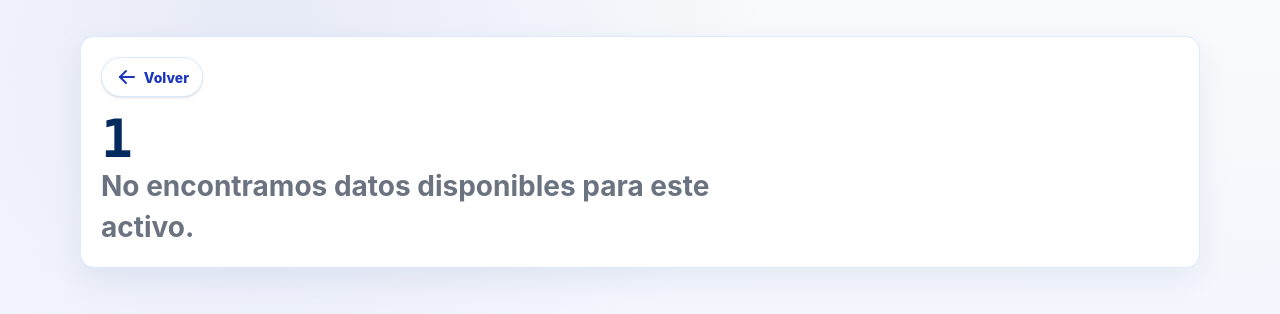
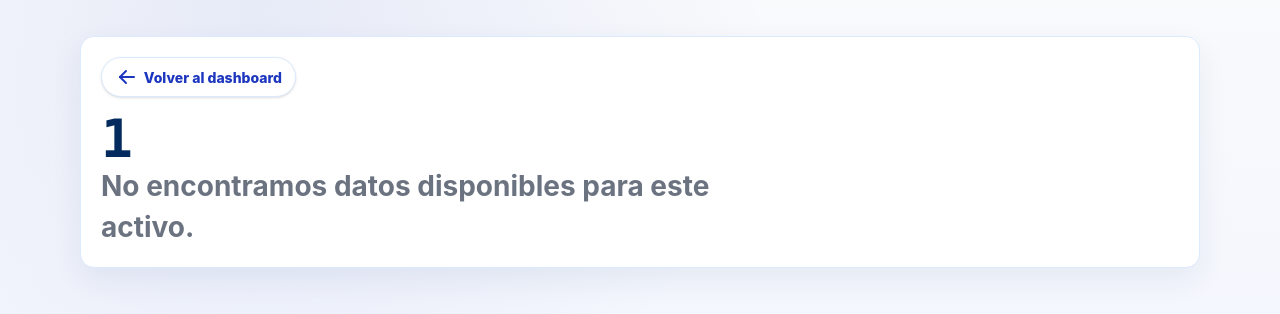
Before and after one commit to emanueltivano/argentina-market-tracker, a Next.js app: page /stocks/1 in a window 1280 px wide. Shown: the top 314 px of the page. Built offline with nearby package versions, Linux system fonts and the light colour scheme; no server answers.

Commit message:
fix(stock-detail): restore history accessibility

```diff
--- a/src/app/dashboard/components/StockDetailsContent.tsx
+++ b/src/app/dashboard/components/StockDetailsContent.tsx
@@ -192,9 +192,9 @@ export default function StockDetailsContent({
         <div className="stock-history-header">
           <div className="stock-history-heading">
             <div>
-              <h3 id="stock-history-title" className="stock-history-title">
+              <h2 id="stock-history-title" className="stock-history-title">
                 Histórico
-              </h3>
+              </h2>
               <p className="stock-history-subtitle">
                 {HISTORY_RANGE_LABEL[historyRange]}:{' '}
                 {historyStatus === 'success' && historyVariation !== null ? (
@@ -235,7 +235,7 @@ export default function StockDetailsContent({
         {historyStatus === 'empty' && (
           <div className="stock-history-state">
             <strong>Sin histórico disponible</strong>
-            <span>No hay datos históricos para este período.</span>
+            <span>No hay datos históricos para este rango.</span>
           </div>
         )}
 
--- a/src/app/stocks/[symbol]/StockDetailPageClient.tsx
+++ b/src/app/stocks/[symbol]/StockDetailPageClient.tsx
@@ -19,7 +19,6 @@ import StockDetailsContent from '@/app/dashboard/components/StockDetailsContent'
 import StockFavoriteButton from '@/app/dashboard/components/StockFavoriteButton'
 import { getVariationSeverityClass } from '@/app/dashboard/components/stockVariationSeverity'
 import { useFavoriteStocks } from '@/app/dashboard/hooks/useFavoriteStocks'
-import path from 'path/win32'
 
 type StockDetailPageClientProps = {
   symbol: string
@@ -135,7 +134,7 @@ export default function StockDetailPageClient({
               <path d="M5 12l6 6" />
               <path d="M5 12l6 -6" />
             </svg>
-            Volver
+            Volver al dashboard
           </Link>
           <h1>Activo inválido</h1>
           <p>La URL no incluye un símbolo válido para consultar.</p>
@@ -158,7 +157,7 @@ export default function StockDetailPageClient({
               <path d="M5 12l6 6" />
               <path d="M5 12l6 -6" />
             </svg>
-            Volver
+            Volver al dashboard
           </Link>
           <h1>{normalizedSymbol}</h1>
           <p>Cargando detalle del activo...</p>
@@ -181,7 +180,7 @@ export default function StockDetailPageClient({
               <path d="M5 12l6 6" />
               <path d="M5 12l6 -6" />
             </svg>
-            Volver
+            Volver al dashboard
           </Link>
           <h1>No se pudo cargar {normalizedSymbol}</h1>
           <p>
@@ -207,7 +206,7 @@ export default function StockDetailPageClient({
               <path d="M5 12l6 6" />
               <path d="M5 12l6 -6" />
             </svg>
-            Volver
+            Volver al dashboard
           </Link>
           <h1>{normalizedSymbol}</h1>
           <p>No encontramos datos disponibles para este activo.</p>
@@ -236,7 +235,7 @@ export default function StockDetailPageClient({
             <path d="M5 12l6 6" />
             <path d="M5 12l6 -6" />
           </svg>
-          Volver
+          Volver al dashboard
         </Link>
 
         <header className="stock-detail-page-header">
```
